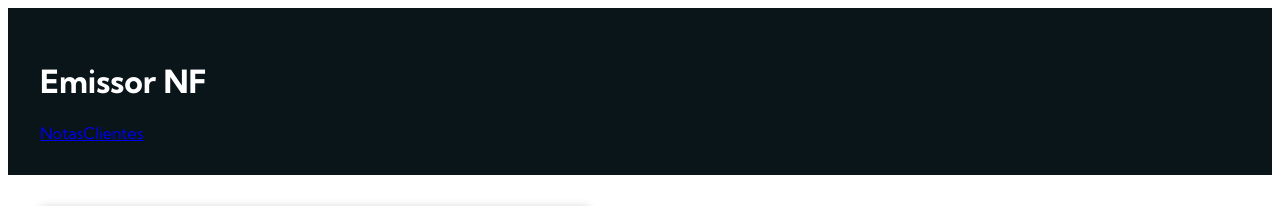
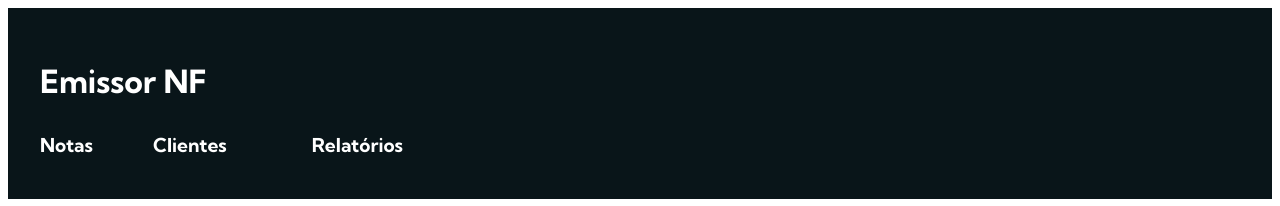
Before and after one commit to philipeelopes/emissor-nota-fiscal, a React app in the folder frontend/: page /notas in a window 1280 px wide. Shown: the top 206 px of the page. Built offline with nearby package versions, Linux system fonts and the light colour scheme; no server answers; the HTML template or start-up script is replaced by a standard one.

Commit message:
routes criado e ui

```diff
--- a/frontend/src/components/Header.module.css
+++ b/frontend/src/components/Header.module.css
@@ -4,3 +4,40 @@
     background-color: #091519 ;
     color: #fff;
 }
+
+.menu{
+    font-size: 1.2rem;
+    display: flex;
+    align-items: center;
+    justify-content: left;
+    gap: 60px;
+}
+
+.nota, .clientes, .relatorios{
+    font-weight: bolder;
+    text-decoration: none;
+    color: white;
+    transition: 0.5s;
+}
+
+.nota:hover, .clientes:hover{
+    color: #D4A97D;
+    transition: 0.5s;
+    border-bottom: 2px solid #D4A97D;
+
+}
+
+.relatorios{
+    background-image: linear-gradient(#D4A97D);
+    color: 091519 ;
+    padding: 10px 25px;
+    border-radius: 40px;
+    transition: 0.3s;
+}
+
+.relatorios:hover{
+    transform: scale(1.1);
+    transition: 0.3s;
+    background-image: linear-gradient(#D4A97D, #E6CA7F);
+
+}
--- a/frontend/src/components/Header.tsx
+++ b/frontend/src/components/Header.tsx
@@ -6,9 +6,10 @@ export default function Header() {
     <header className={styles.header}>
       <h1>Emissor NF</h1>
 
-      <nav>
-        <Link to="/notas">Notas</Link>
-        <Link to="/clientes">Clientes</Link>
+      <nav className={styles.menu}>
+        <Link to="/notas" className={styles.nota}>Notas</Link>
+        <Link to="/clientes" className={styles.clientes}>Clientes</Link>
+        <Link to="/relatorios" className={styles.relatorios}>Relatórios</Link>
       </nav>
     </header>
   );
--- a/frontend/src/pages/notas/NotasPage.tsx
+++ b/frontend/src/pages/notas/NotasPage.tsx
@@ -38,7 +38,11 @@ export default function NotasPage() {
           <tbody>
             {notas.map((nota) => (
               <tr key={nota._id}>
-                <td>{nota.cliente.nome}</td>
+                <td>
+                  <Link to={`/notas/${nota._id}`}>
+                    {nota.cliente.nome}
+                  </Link>
+                </td>
                 <td>
                   <span
                     className={
```
Lines whose indentation alone changed are shown as unchanged.
